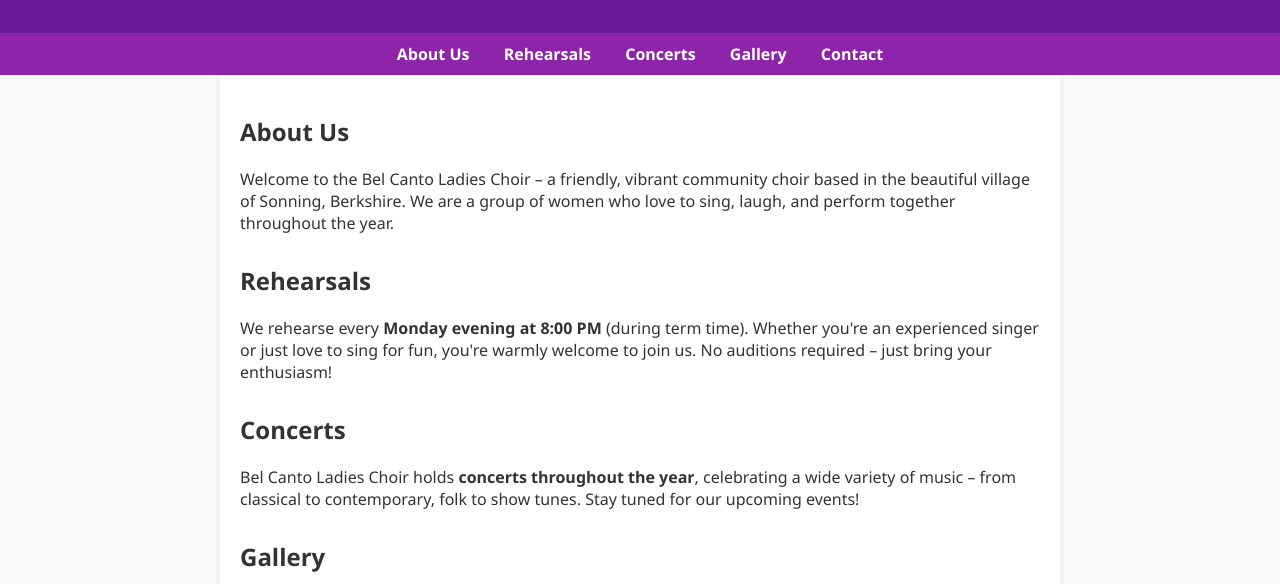
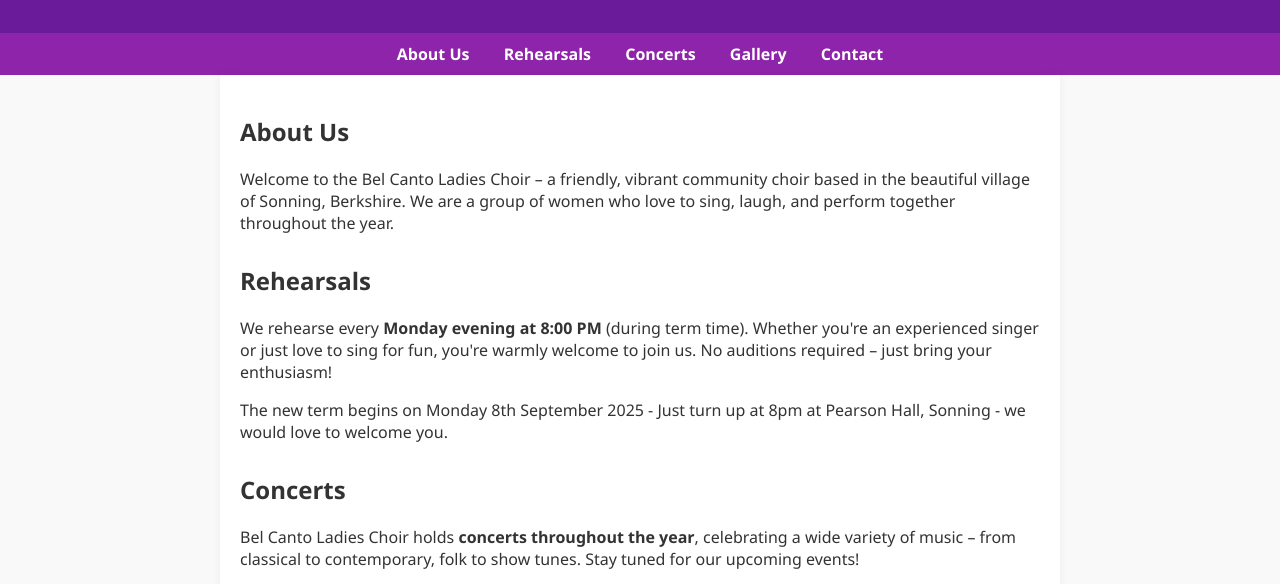
Before and after one commit to BelCantoLadiesChoir/BelCantoLadiesChoir.github.io, a plain HTML site: page index.html in a window 1280 px wide. Shown: the part 216-800 px from the top of the page. Drawn offline with Linux system fonts and the light colour scheme.

Commit message:
Update index.html

```diff
--- a/index.html
+++ b/index.html
@@ -80,6 +80,9 @@
         We rehearse every <strong>Monday evening at 8:00 PM</strong> (during term time). Whether you're an experienced singer or just love to sing for fun,
         you're warmly welcome to join us. No auditions required – just bring your enthusiasm!
       </p>
+	  <p>
+	    The new term begins on Monday 8th September 2025 - Just turn up at 8pm at Pearson Hall, Sonning - we would love to welcome you.
+	  </p>
     </section>
 
     <section id="concerts">
```
